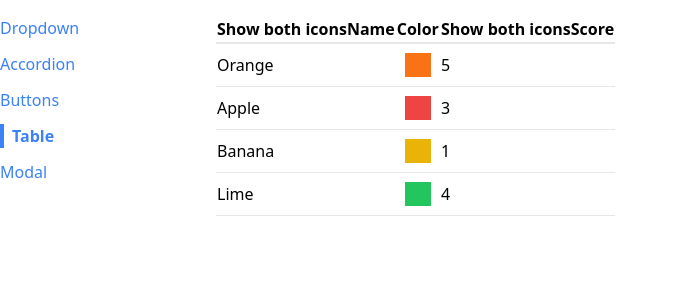
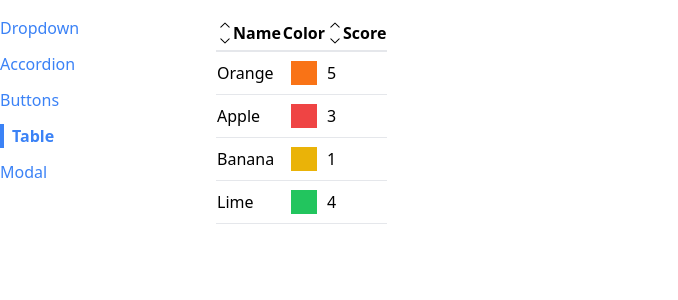
Before and after one commit to zdTang/stephen_react_Mike_learn, a React (Create React App) app in the folder learn_jsx/: page /table in a window 1280 px wide. Shown: the top 300 px of the page, without its empty margins (0-678 px from the left). Built offline with nearby package versions, Linux system fonts and the light colour scheme.

Commit message:
c16-275 Styling Header Cell

```diff
--- a/learn_jsx/src/components/SortableTable.js
+++ b/learn_jsx/src/components/SortableTable.js
@@ -1,5 +1,6 @@
 import Table from "./Table";
 import { useState } from "react";
+import { GoChevronUp, GoChevronDown } from "react-icons/go";
 const SortableTable = (props) => {
   const [sortOrder, setSortOrder] = useState(null);
   const [sortBy, setSortBy] = useState(null);
@@ -22,9 +23,14 @@
     return {
       ...column,
       header: () => (
-        <th onClick={() => handleClick(column.label)}>
-          {getIcons(column.label, sortBy, sortOrder)}
-          {column.label}
+        <th
+          className="cursor-pointer hover:bg-gray-100"
+          onClick={() => handleClick(column.label)}
+        >
+          <div className="flex items-center">
+            {getIcons(column.label, sortBy, sortOrder)}
+            {column.label}
+          </div>
         </th>
       ),
     };
@@ -50,15 +56,33 @@
 
   function getIcons(label, sortBy, sortOrder) {
     if (label !== sortBy) {
-      return "Show both icons";
+      return (
+        <div>
+          <GoChevronUp />
+          <GoChevronDown />
+        </div>
+      );
     }
 
     if (sortOrder === null) {
-      return "show both icons";
+      return (
+        <div>
+          <GoChevronUp />
+          <GoChevronDown />
+        </div>
+      );
     } else if (sortOrder === "asc") {
-      return "show up icon";
+      return (
+        <div>
+          <GoChevronDown />
+        </div>
+      );
     } else if (sortOrder === "desc") {
-      return "show down icon";
+      return (
+        <div>
+          <GoChevronUp />
+        </div>
+      );
     }
   }
   return <Table {...props} data={sortedData} config={updatedConfig} />;
```
